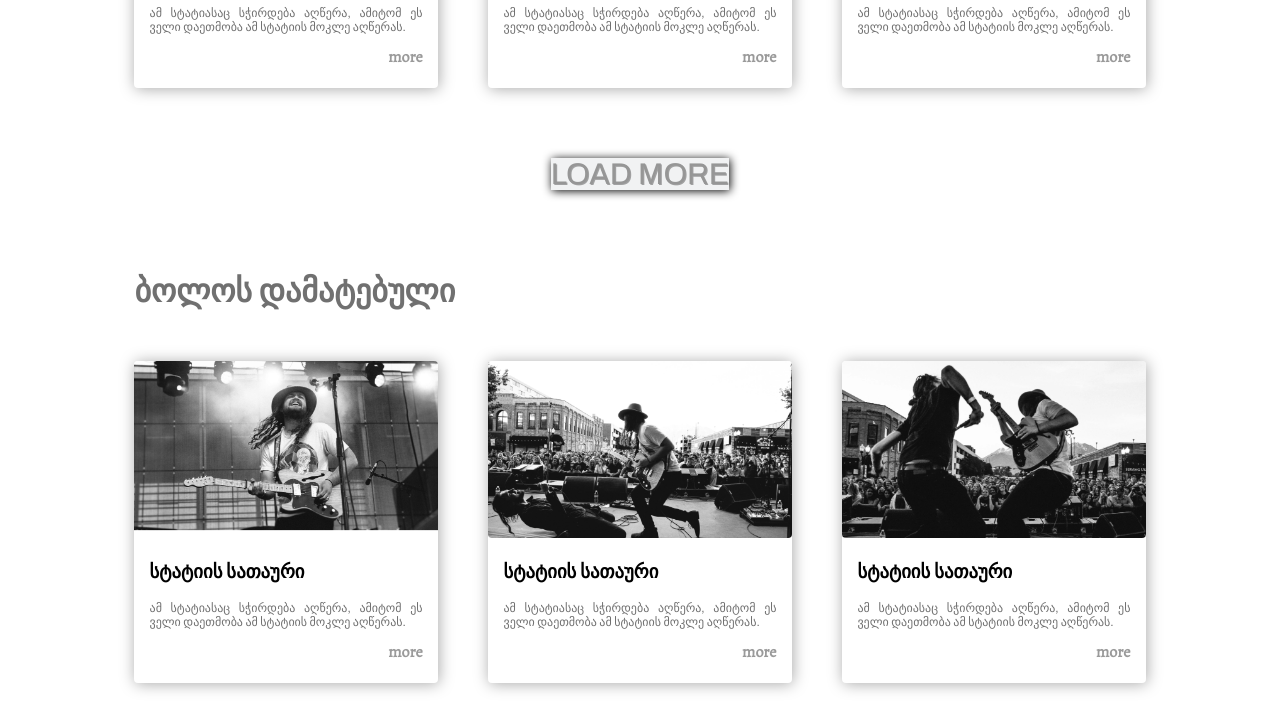
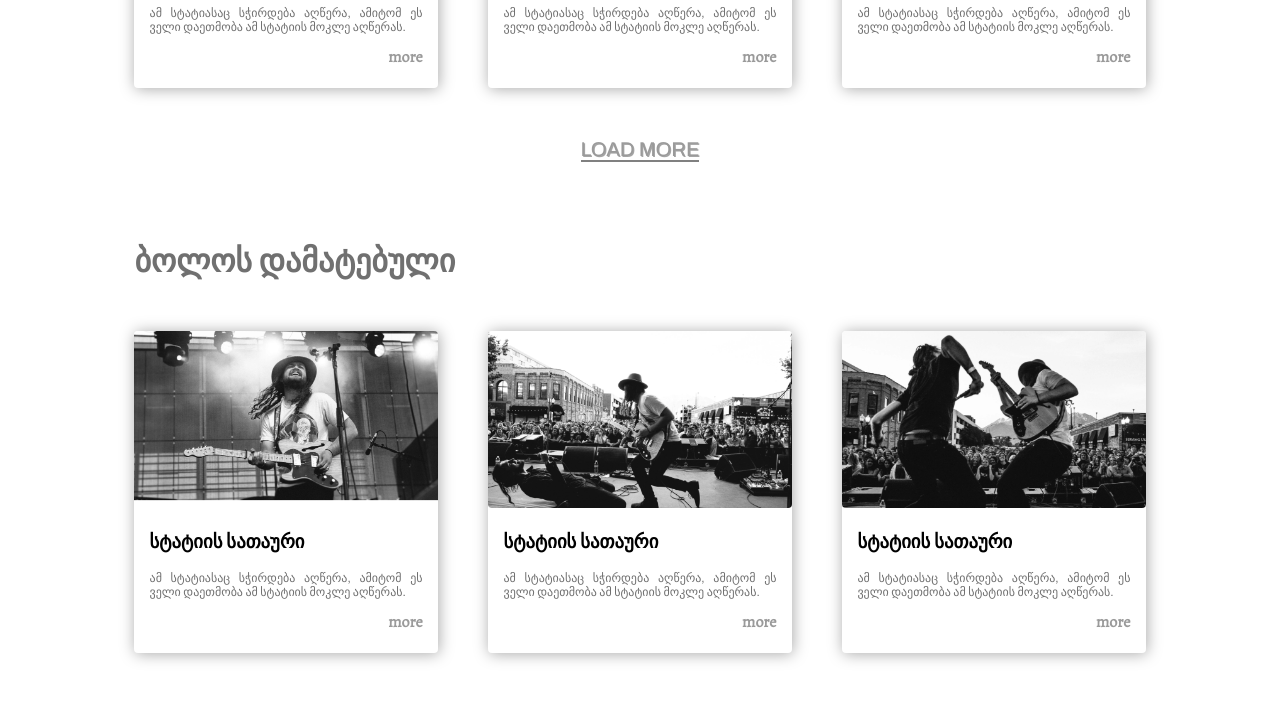
Before and after one commit to natiasha/kms.ge, a plain HTML site: page index.html in a window 1280 px wide. Shown: the part 880-1598 px from the top of the page. Drawn offline with nearby package versions, Linux system fonts and the light colour scheme; a web font is replaced by a local one.

Commit message:
Update style.css

```diff
--- a/style.css
+++ b/style.css
@@ -203,15 +203,14 @@ p:hover{
 .load-more{
     width: max-content;
     margin: auto;
-    margin-top: 70px;
-    box-shadow: 1px 1px 10px;
-    background-color: rgb(241, 242, 243);
+    margin-top: 50px;
+    box-shadow: 0px 2px 0px  grey;
 }
 .load-more:hover{
     background-color: rgb(192, 147, 171);
 }
 #load-more {
-    font-size: 30px;
+    font-size: 20px;
     font-family: 'archivo';
     text-shadow: 1px 1px grey;
 }
```
